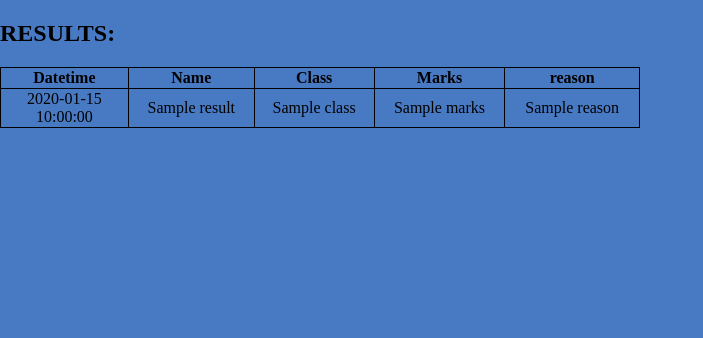
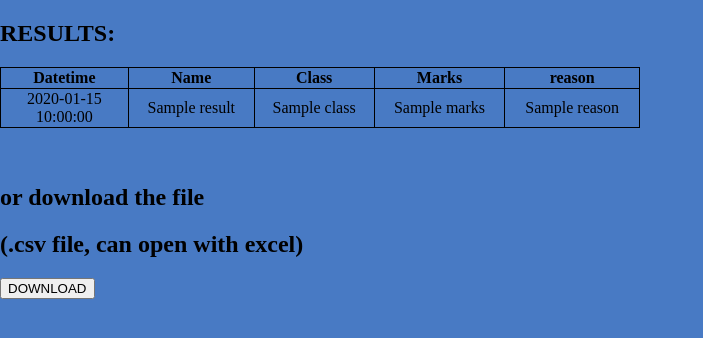
Before and after one commit to FlyingShuriken/ask-project, a Flask app: template templates/search.html in a window 1280 px wide. Shown: the part 88-426 px from the top of the page, without its empty margins (0-703 px from the left). Run offline with Flask 2, Linux system fonts and the light colour scheme; the template is opened without the code that fills it: most values are stand-ins (such as "Sample title", 1, 10 or a date in 2020).

Commit message:
Add files via upload

```diff
--- a/application.py
+++ b/application.py
@@ -1,22 +1,47 @@
 from flask import *
 import csv
+import os
 
 app = Flask(__name__)
 
+def delete():
+    try:
+        arr = os.listdir("./csv/download")
+        for i in arr:
+            os.remove(f"./csv/download/{i}")
+    except:
+        pass
+
+def download(n,c,filename):
+    with open(f'csv/{c[0]}.csv','r') as database:
+        with open(f'csv/download/{filename}.csv','a+',newline='\n')as file:
+            db = csv.DictReader(database)
+            w = csv.writer(file)
+            w.writerow(["datetime","name","class","marks","reason"])
+            for row in db:
+                if row['name'] == n.upper() and row['class'] == c.upper():
+                    w.writerow([row['datetime'],row['name'],row['class'],row['marks'],row['reason']])
+    path = f"csv/download/{filename}.csv"
+    return path
+
 @app.route('/')
 def index():
+    delete()
     return render_template('index.html')
 
 @app.route('/check',methods= ["GET","POST"])
 def check():
+    delete()
     return render_template('check.html')
 
 @app.route('/search',methods= ["GET","POST"])
 def search():
+    delete()
     result = []
     total = 0
-    name = str(request.form.get("name"))
-    classes = str(request.form.get("class"))
+    name = str(request.form.get("name","1"))
+    classes = str(request.form.get("class","1"))
+    down = str(request.form.get("download"))
     with open(f'csv/{classes[0]}.csv','r') as database:
         db = csv.DictReader(database)
         for row in db:
@@ -40,10 +65,16 @@ def search():
     else:
         result.append({'datetime':'','name':'','class':'','marks':'TOTAL:','reason':'TINDAKAN:'})
         result.append({'datetime':'','name':'','class':'','marks':total,'reason':'TIDAK ADA TINDAKAN'})
-    return render_template('search.html',results=result)
+    if down == "True":
+        pro = "name"
+        path = download(n=name,c=classes,filename=pro)
+        return send_file(path, as_attachment=True)
+    else:
+        return render_template('search.html',results=result,na=name,cl=classes)
 
 @app.route('/all',methods= ["GET","POST"])
 def all():
+    delete()
     result = []
     form = str(request.form.get("form","1"))
     classes = str(request.form.get("class"))
@@ -57,6 +88,7 @@ def all():
 
 @app.route('/record',methods= ["GET","POST"])
 def record():
+    delete()
     date = request.form.get("date")
     time = request.form.get("time")
     name = str(request.form.get("name"))
--- a/static/index.css
+++ b/static/index.css
@@ -53,7 +53,7 @@ a {
   color:black
 }
 
-div.record {
+div.record, div.check-main {
   position: absolute;
 	left:50%;
 	top:50%;
--- a/templates/search.html
+++ b/templates/search.html
@@ -47,6 +47,16 @@
                     {% endfor %}
                 </table>
             </div>
+            <br>
+            <br>
+            <h2>or download the file</h2>
+            <h2>(.csv file, can open with excel)</h2>
+            <form action="/search" method="post">
+                <input type="hidden" name="name" value="{{ na }}">
+                <input type="hidden" name="class" value="{{ cl }}">
+                <input type="hidden" name="download" value="True">
+                <button type="submit" name="down">DOWNLOAD</button>
+            </form>
         </div>
     </body>
 </html>
```
Also changed, not shown: templates/check.html (+7 -5 lines).
